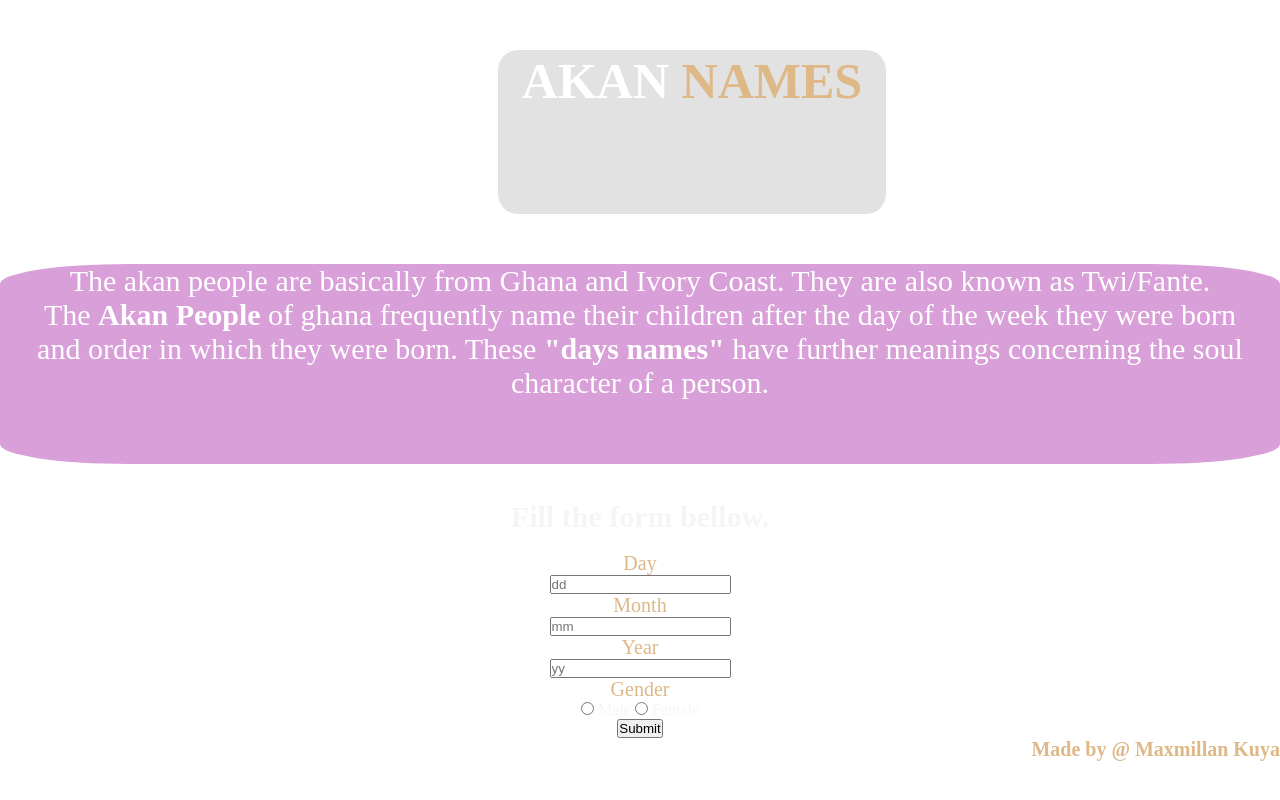
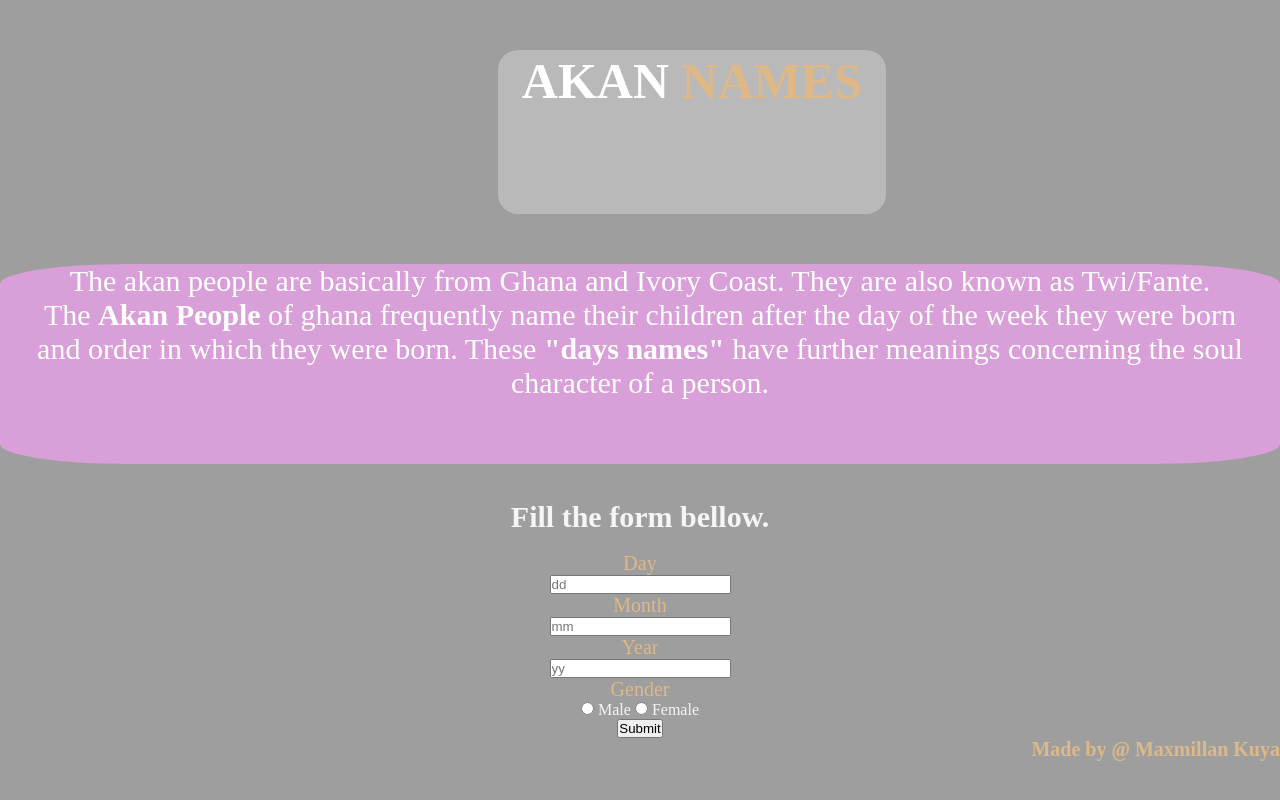
Before and after one commit to kuya-ui/Akan-Names, a plain HTML site: page index.html in a window 1280 px wide. Drawn offline with Linux system fonts and the light colour scheme; the site is published under a folder, as on GitHub Pages, so addresses that start at the root find nothing.

Commit message:
add initial changes

```diff
--- a/css/style.css
+++ b/css/style.css
@@ -3,7 +3,7 @@
     margin: 0;
 }
 body{
-    background-image:url("/images/florian-hesse-G-tt424Vc4s-unsplash.jpg");
+    background-image:url("../images/florian-hesse-G-tt424Vc4s-unsplash.jpg");
     background-repeat: no-repeat;
     background-size: cover;
     text-align: center;
```
